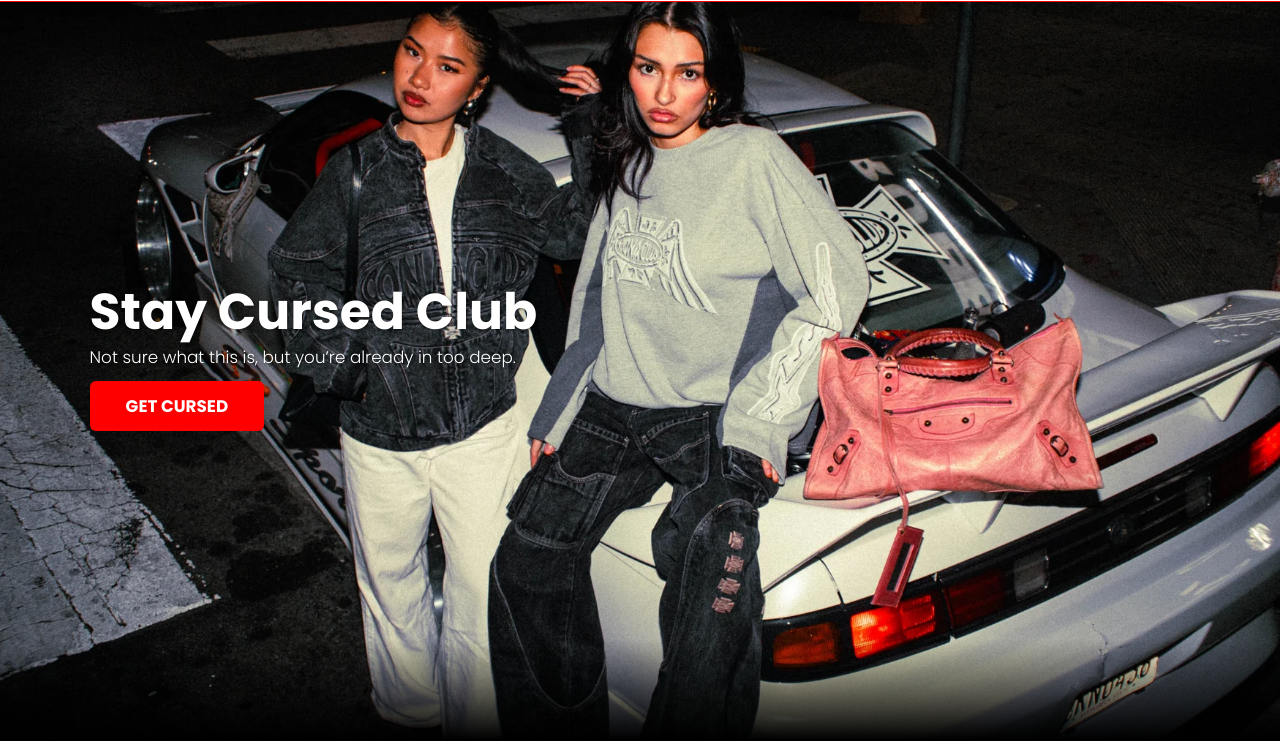
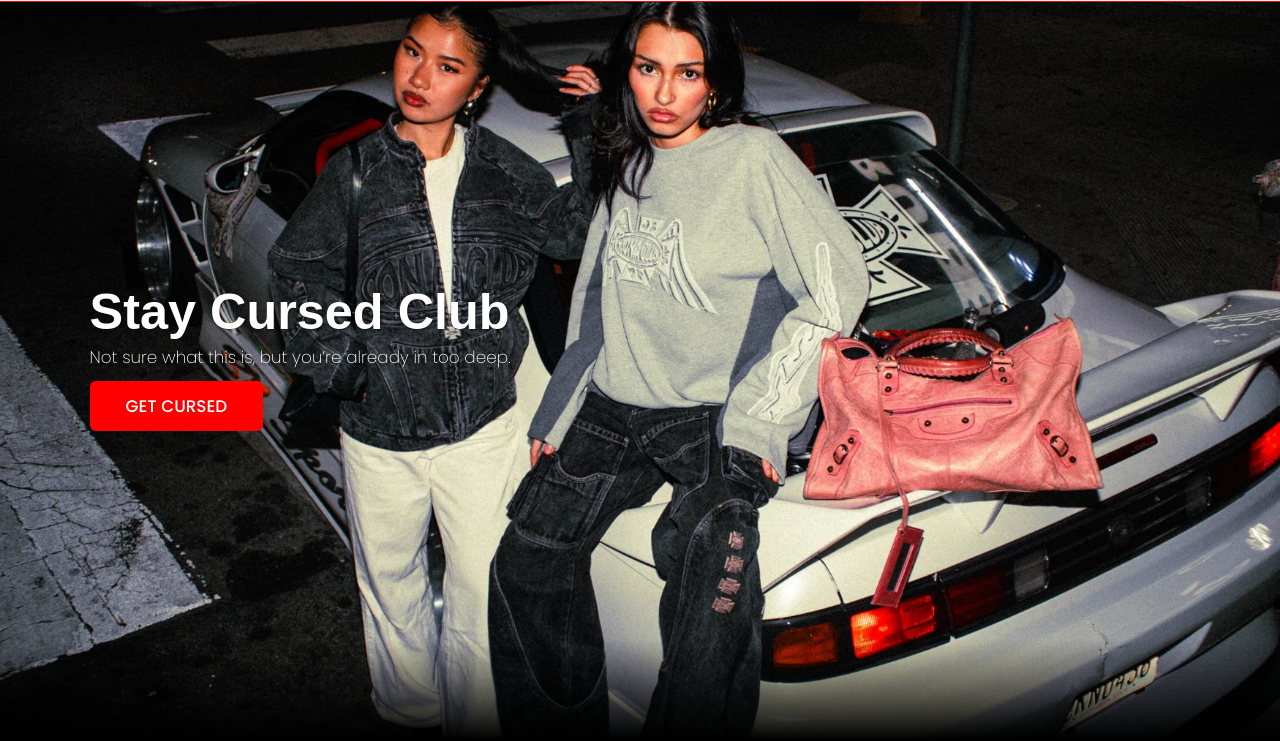
Before and after one commit to mamangjapri06/website-demo, a plain HTML site: page index.html in a window 1280 px wide. Shown: the part 59-800 px from the top of the page. Drawn offline with nearby package versions, Linux system fonts and the light colour scheme; a web font is replaced by a local one.

Commit message:
Add files via upload

```diff
--- a/css/style.css
+++ b/css/style.css
@@ -110,6 +110,7 @@ body {
 }
 
 .hero .content h1 {
+  font-family: "Bebas Neue", sans-serif;
   font-size: 4.2rem;
   color: #ffffff;
   text-shadow: 1px 1px 3px rgba(1, 1, 3, 0.5);
@@ -124,7 +125,7 @@ body {
   font-size: 1.4rem;
   margin-top: 0.8rem;
   line-height: 1.3;
-  font-weight: 300;
+  font-weight: 200;
   text-shadow: 1px 1px 3px rgba(1, 1, 3, 0.5);
 }
 
@@ -133,7 +134,7 @@ body {
   display: inline-block;
   padding: 1rem 3rem;
   font-size: 1.4rem;
-  font-weight: 700;
+  font-weight: 500;
   color: #ffffff;
   background-color: #ff0000;
   border-radius: 0.5rem;
@@ -259,6 +260,7 @@ body {
 }
 
 .contact .row form .btn {
+  font-weight: 500;
   margin-top: 3rem;
   display: inline-block;
   padding: 1rem 3rem;
@@ -336,11 +338,13 @@ body {
   }
 
   .about .row .content h3 {
+    text-align: center;
     margin-top: 1rem;
     font-size: 2rem;
   }
 
   .about .row .content p {
+    text-align: center;
     font-size: 1.2rem;
   }
 
```
